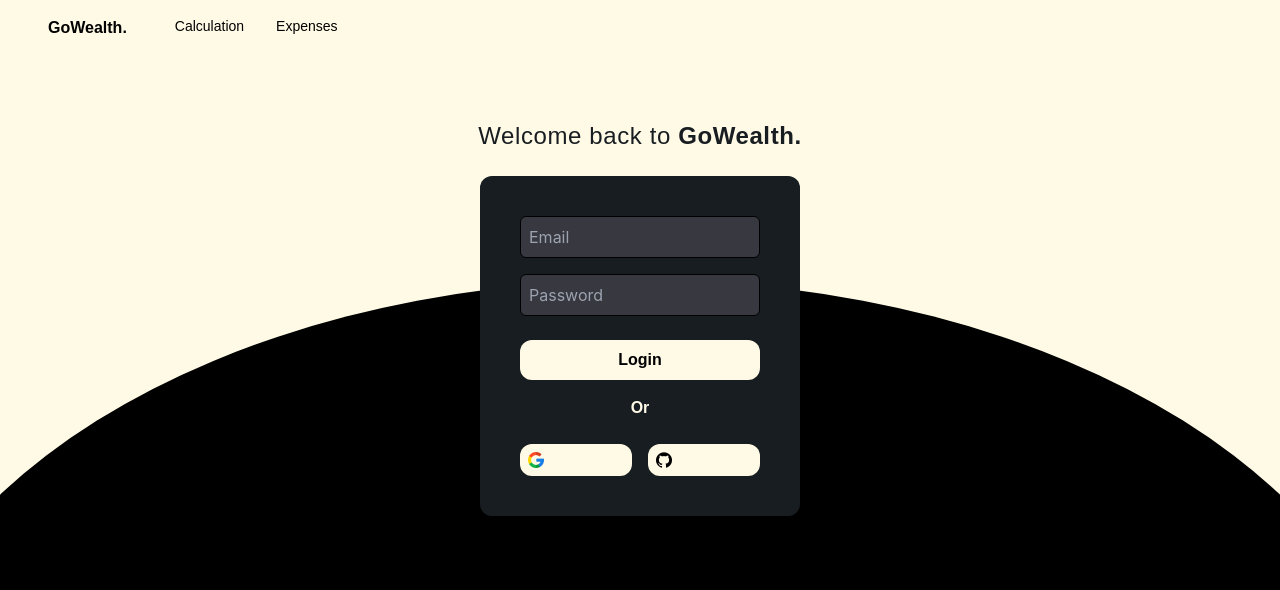
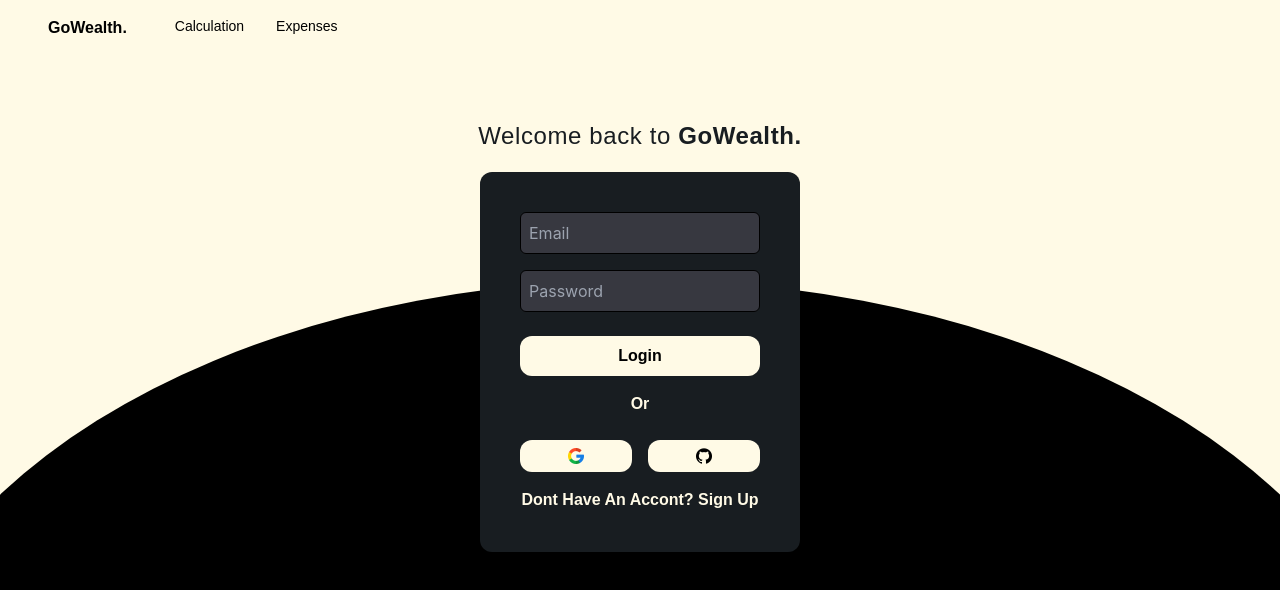
Before and after one commit to tugbayilmaz01/go-wealth, a React (Create React App) app: page /login in a window 1280 px wide. Shown: the top 590 px of the page. Built offline with nearby package versions, Linux system fonts and the light colour scheme.

Commit message:
fix(ui): login with github & google ui fixed

```diff
--- a/src/pages/Authentication/Login.js
+++ b/src/pages/Authentication/Login.js
@@ -2,13 +2,14 @@ import React from "react";
 import Header from "../../components/common/Header";
 import googleIcon from "../../assets/images/google.png";
 import githubIcon from "../../assets/images/github.png";
+import { Link } from "react-router-dom";
 
 const Login = () => {
   return (
     <>
       <Header currentPage="login" />
       <div className="flex flex-col items-center h-full mt-16">
-        <h2 className="poppins text-2xl mb-6 dark-blue font-medium tracking-wide">
+        <h2 className="poppins text-2xl mb-5 dark-blue font-medium tracking-wide">
           Welcome back to
           <span className="font-bold"> GoWealth.</span>{" "}
         </h2>
@@ -29,13 +30,16 @@ const Login = () => {
           </button>
           <h2 className="poppins font-bold text-color text-center">Or</h2>
           <div className="flex flex-row w-full gap-x-4">
-            <button className="mt-2 p-2 text-center bg-color poppins rounded-xl font-bold w-full">
+            <button className="mt-2 p-2 text-center bg-color poppins rounded-xl font-bold w-full flex items-center justify-center">
               <img src={googleIcon} alt="google-icon" className="w-1/6" />
             </button>
-            <button className="mt-2 p-2 bg-color poppins rounded-xl font-bold w-full">
+            <button className="mt-2 p-2 bg-color poppins rounded-xl font-bold w-full flex items-center justify-center">
               <img src={githubIcon} alt="github-icon" className="w-1/6" />
             </button>
           </div>
+          <h2 className="text-color poppins font-bold">
+            Dont Have An Accont? <Link to="/register">Sign Up</Link>{" "}
+          </h2>
         </div>
         <div
           className="absolute bottom-0 left-0 w-full h-full bg-black"
```
